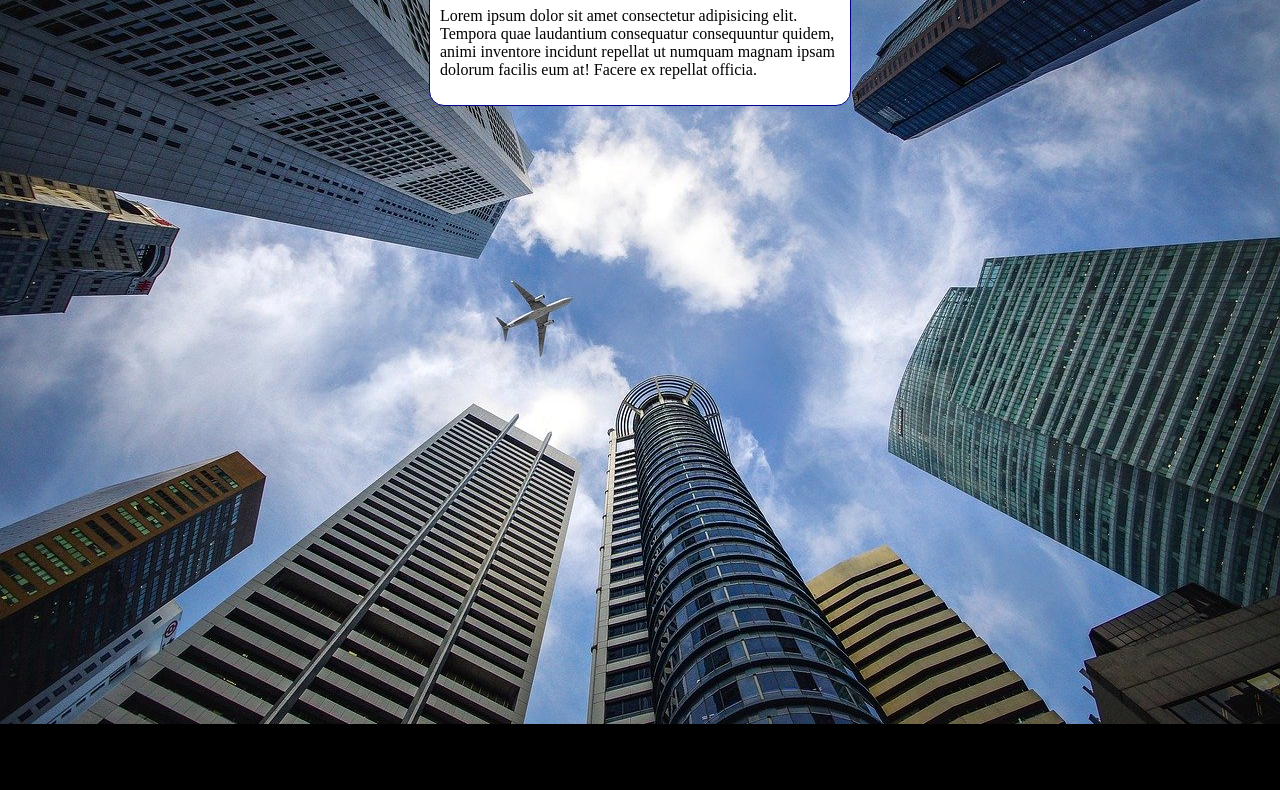
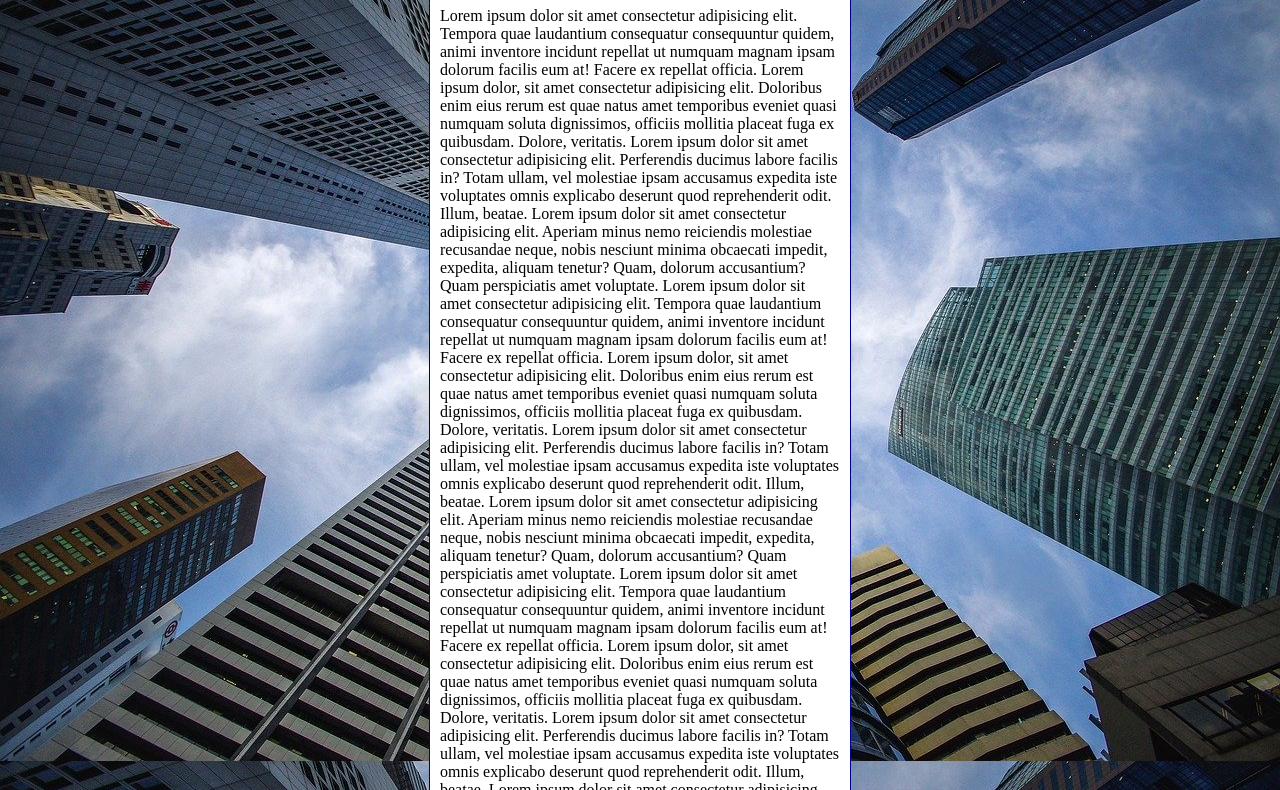
Before and after one commit to LealPro/html-css, a plain HTML site: page exercicios/ex022/fundo006.html in a window 1280 px wide. Shown: the part 92-882 px from the top of the page. Before the commit the page ends 816 px from the top, so only its background shows below. Drawn offline with Linux system fonts and the light colour scheme.

Commit message:
atualizar

```diff
--- a/exercicios/ex022/fundo006.html
+++ b/exercicios/ex022/fundo006.html
@@ -3,14 +3,19 @@
 <head>
     <meta charset="UTF-8">
     <meta name="viewport" content="width=device-width, initial-scale=1.0">
-    <title> Testando imagem de fundo com texto</title>
+    <title> Fundo fixo de tela</title>
     <style>
         body{
             height: 100vh;
-            background-color: black;
+            /*background-color: black;
             background-image: url('imagens/wallpaper002.jpg');
             background-position: center top;
             background-repeat: no-repeat;
+            background-size: cover;
+            background-attachment: fixed;*/
+            /* Shorthand - background color > image > position > repeat > [ size] > attachment*/
+
+            background: black url('imagens/wallpaper002.jpg')center center no-repeat fixed;
             background-size: cover;
         }
         main{
@@ -27,7 +32,19 @@
 <body>
     <main>
         <h1> Teste de Imagem de Fundo</h1>
-        <p>Lorem ipsum dolor sit amet consectetur adipisicing elit. Tempora quae laudantium consequatur consequuntur quidem, animi inventore incidunt repellat ut numquam magnam ipsam dolorum facilis eum at! Facere ex repellat officia.</p>
+        <p>Lorem ipsum dolor sit amet consectetur adipisicing elit. Tempora quae laudantium consequatur consequuntur quidem, animi inventore incidunt repellat ut numquam magnam ipsam dolorum facilis eum at! Facere ex repellat officia.
+            Lorem ipsum dolor, sit amet consectetur adipisicing elit. Doloribus enim eius rerum est quae natus amet temporibus eveniet quasi numquam soluta dignissimos, officiis mollitia placeat fuga ex quibusdam. Dolore, veritatis.
+            Lorem ipsum dolor sit amet consectetur adipisicing elit. Perferendis ducimus labore facilis in? Totam ullam, vel molestiae ipsam accusamus expedita iste voluptates omnis explicabo deserunt quod reprehenderit odit. Illum, beatae.
+            Lorem ipsum dolor sit amet consectetur adipisicing elit. Aperiam minus nemo reiciendis molestiae recusandae neque, nobis nesciunt minima obcaecati impedit, expedita, aliquam tenetur? Quam, dolorum accusantium? Quam perspiciatis amet voluptate.
+            Lorem ipsum dolor sit amet consectetur adipisicing elit. Tempora quae laudantium consequatur consequuntur quidem, animi inventore incidunt repellat ut numquam magnam ipsam dolorum facilis eum at! Facere ex repellat officia.
+            Lorem ipsum dolor, sit amet consectetur adipisicing elit. Doloribus enim eius rerum est quae natus amet temporibus eveniet quasi numquam soluta dignissimos, officiis mollitia placeat fuga ex quibusdam. Dolore, veritatis.
+            Lorem ipsum dolor sit amet consectetur adipisicing elit. Perferendis ducimus labore facilis in? Totam ullam, vel molestiae ipsam accusamus expedita iste voluptates omnis explicabo deserunt quod reprehenderit odit. Illum, beatae.
+            Lorem ipsum dolor sit amet consectetur adipisicing elit. Aperiam minus nemo reiciendis molestiae recusandae neque, nobis nesciunt minima obcaecati impedit, expedita, aliquam tenetur? Quam, dolorum accusantium? Quam perspiciatis amet voluptate.
+            Lorem ipsum dolor sit amet consectetur adipisicing elit. Tempora quae laudantium consequatur consequuntur quidem, animi inventore incidunt repellat ut numquam magnam ipsam dolorum facilis eum at! Facere ex repellat officia.
+            Lorem ipsum dolor, sit amet consectetur adipisicing elit. Doloribus enim eius rerum est quae natus amet temporibus eveniet quasi numquam soluta dignissimos, officiis mollitia placeat fuga ex quibusdam. Dolore, veritatis.
+            Lorem ipsum dolor sit amet consectetur adipisicing elit. Perferendis ducimus labore facilis in? Totam ullam, vel molestiae ipsam accusamus expedita iste voluptates omnis explicabo deserunt quod reprehenderit odit. Illum, beatae.
+            Lorem ipsum dolor sit amet consectetur adipisicing elit. Aperiam minus nemo reiciendis molestiae recusandae neque, nobis nesciunt minima obcaecati impedit, expedita, aliquam tenetur? Quam, dolorum accusantium? Quam perspiciatis amet voluptate.
+        </p>
     </main>
 
 </body>
```
Also changed, not shown: exercicios/ex022/fundo001.html (+1 -1 lines).
